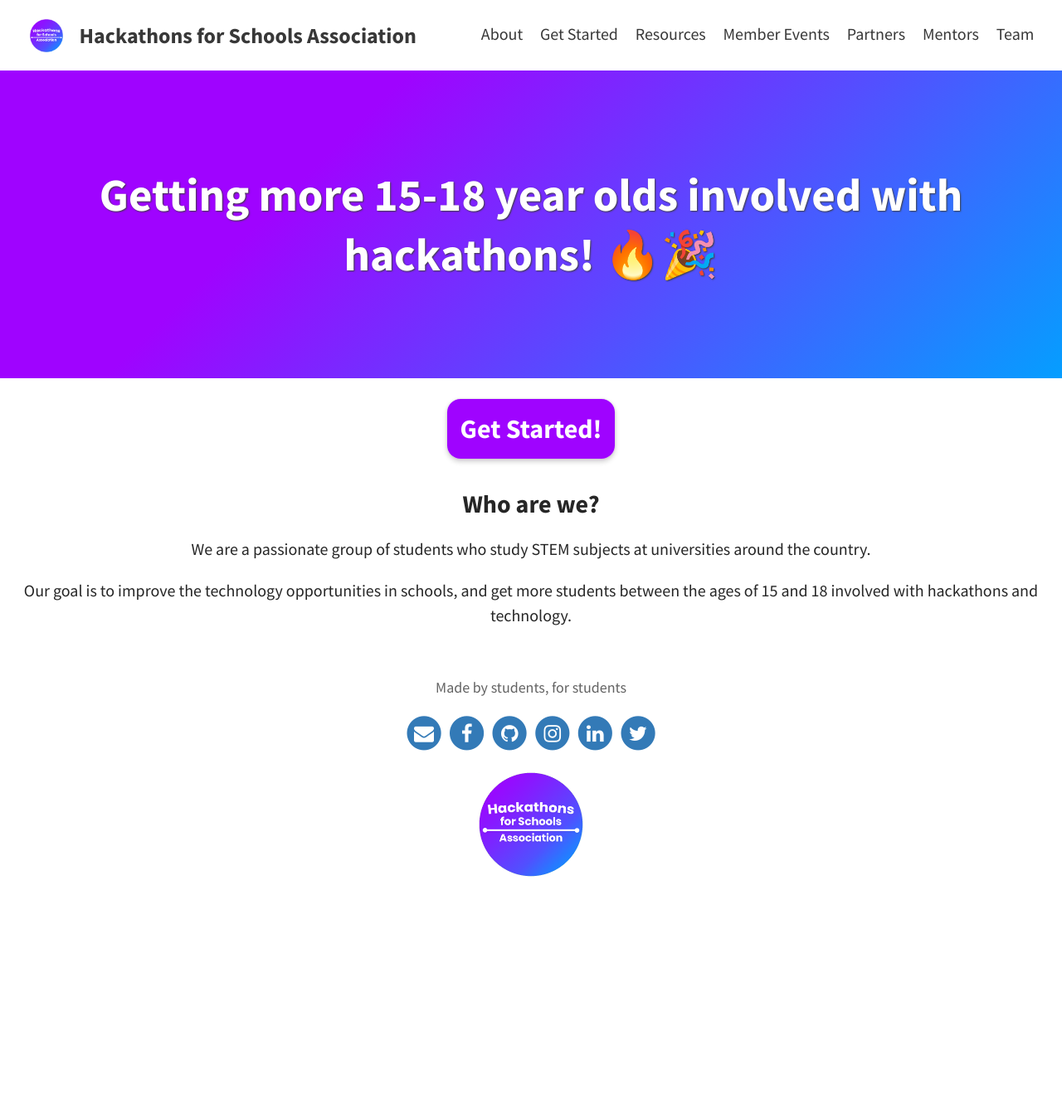
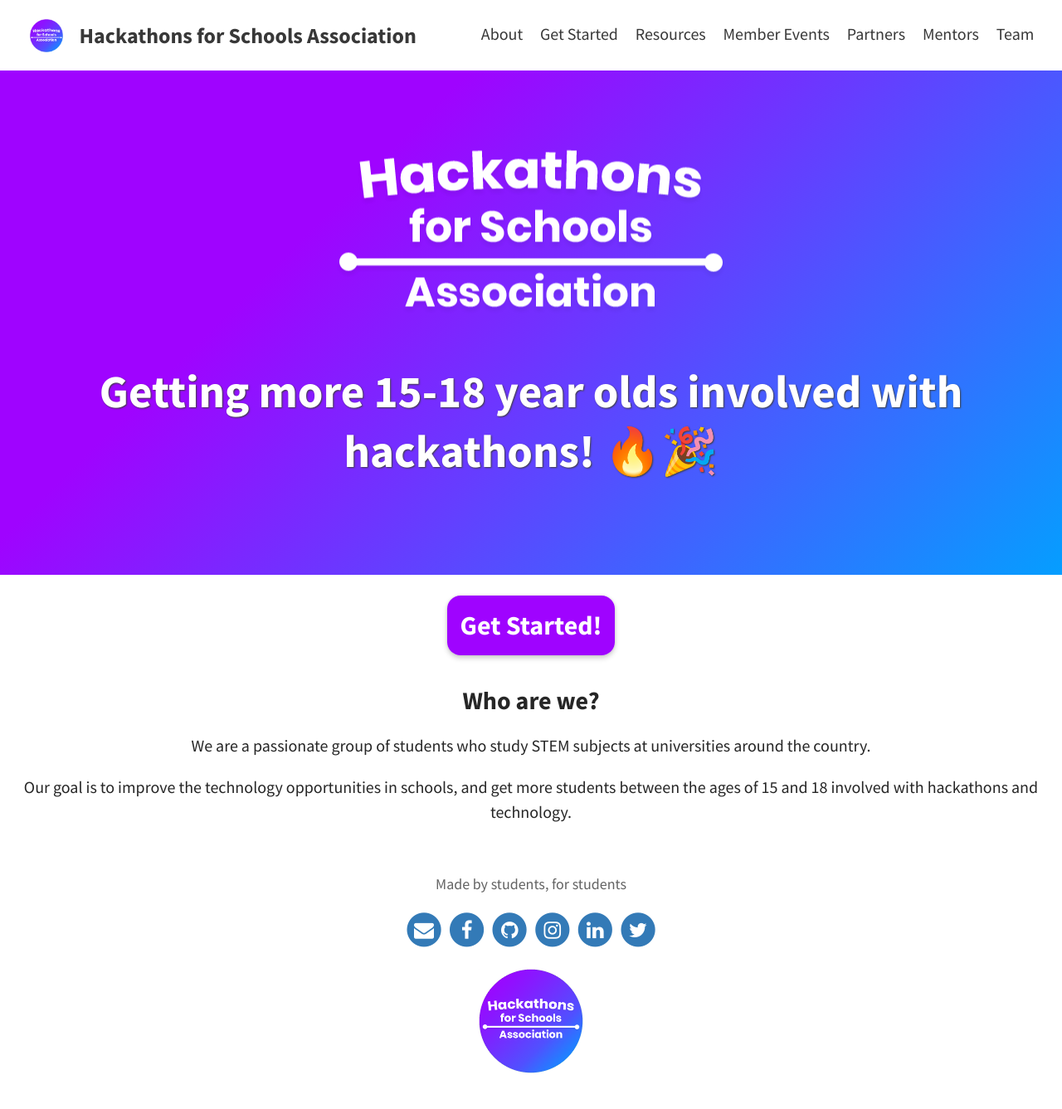
Before and after one commit to hackathonsforschools/website, a Jekyll site: the page built from index.html, in a window 1280 px wide. Shown: the whole page at 83% size. Built offline with Jekyll 4.4.1, drawn with Linux system fonts in a browser that asks for light colours; the list of posts is cut into pages by our own code; before the commit the page ends 1100 px from its top, so only the background shows below that.

Commit message:
Put logo in the middle of the home page

```diff
--- a/_layouts/home.html
+++ b/_layouts/home.html
@@ -5,8 +5,10 @@ layout: default
 <div class="home">
 
   <div id="main" class="call-out background-gradient">
+    <img src="/assets/img/logo/logo_white.svg"/>
     <h1> {{ site.header_text | default: "Change <code>header_text</code> in <code>_config.yml</code>"}} </h1>
   </div>
+
 
   <div class="home_content">
     {% capture my_include %}{% include_relative home.md %}{% endcapture %}
```
Also changed, not shown: assets/img/logo/logo_white.png (added), assets/img/logo/logo_white.svg (added).
